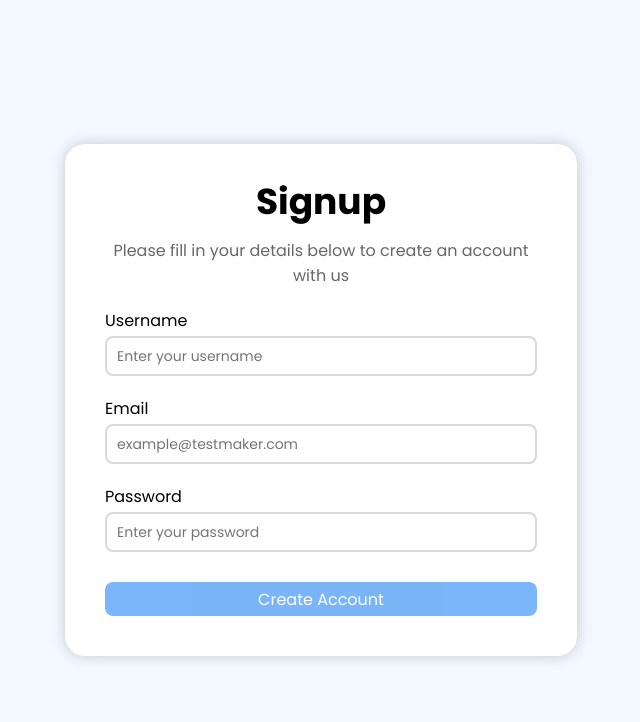
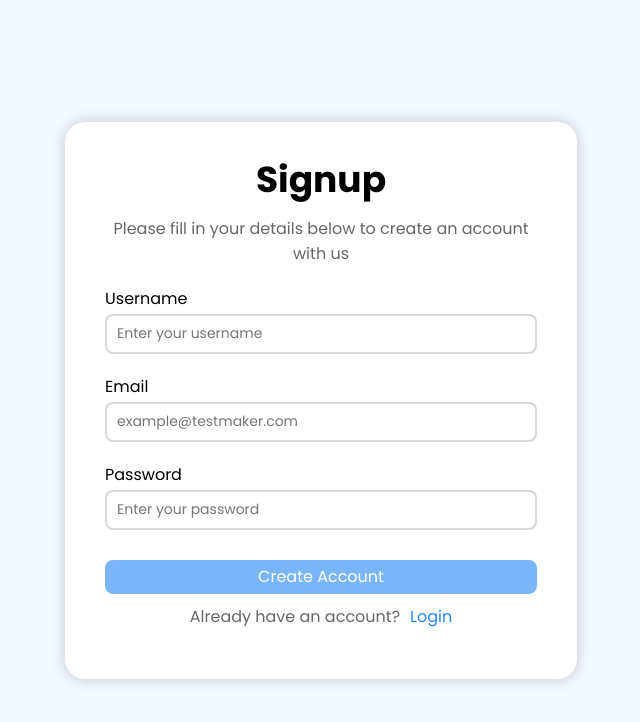
Before and after one commit to tlhalesebaeng/testmaker-frontend, a React (Vite) app: page /signup in a window 1280 px wide. Shown: the top 722 px of the page, without its empty margins (319-959 px from the left). Built offline with nearby package versions, Linux system fonts and the light colour scheme.

Commit message:
Use the Auth Question component to allow the use to go the login page if they already have an account

```diff
--- a/src/features/auth/signup/Signup.jsx
+++ b/src/features/auth/signup/Signup.jsx
@@ -1,16 +1,23 @@
 import { useState } from 'react';
+import { useNavigate } from 'react-router-dom';
 
 import Button from '../../../components/button/Button.jsx';
 import Card from '../../../components/card/Card.jsx';
 import Input from '../../../components/input/Input.jsx';
 import Form from '../form/Form.jsx';
 import './Signup.css';
+import AuthQuestion from '../auth-question/AuthQuestion.jsx';
 
 const Signup = () => {
     const [data, setData] = useState({ email: '', username: '', password: '' }); // Input field data
+    const navigate = useNavigate();
 
     const handleSubmit = (event) => {
         event.preventDefault();
+    };
+
+    const handleNavigate = () => {
+        navigate('/login');
     };
 
     const handleChange = (event, name) => {
@@ -60,6 +67,9 @@ const Signup = () => {
                     <Button disabled={disableBtn} onClick={(e) => handleSubmit(e)}>
                         Create Account
                     </Button>
+                    <AuthQuestion onClick={handleNavigate} linkText="Login">
+                        Already have an account?
+                    </AuthQuestion>
                 </Form>
             </Card>
         </div>
```
